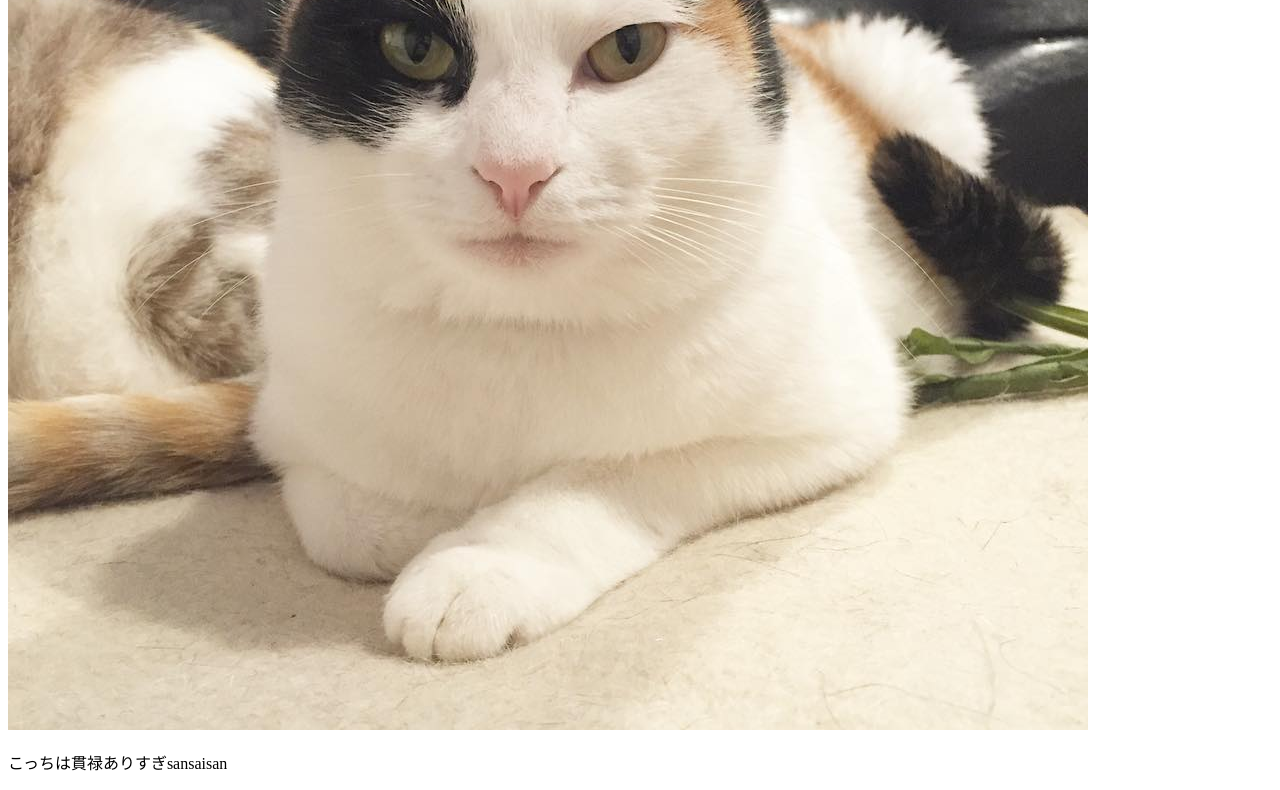
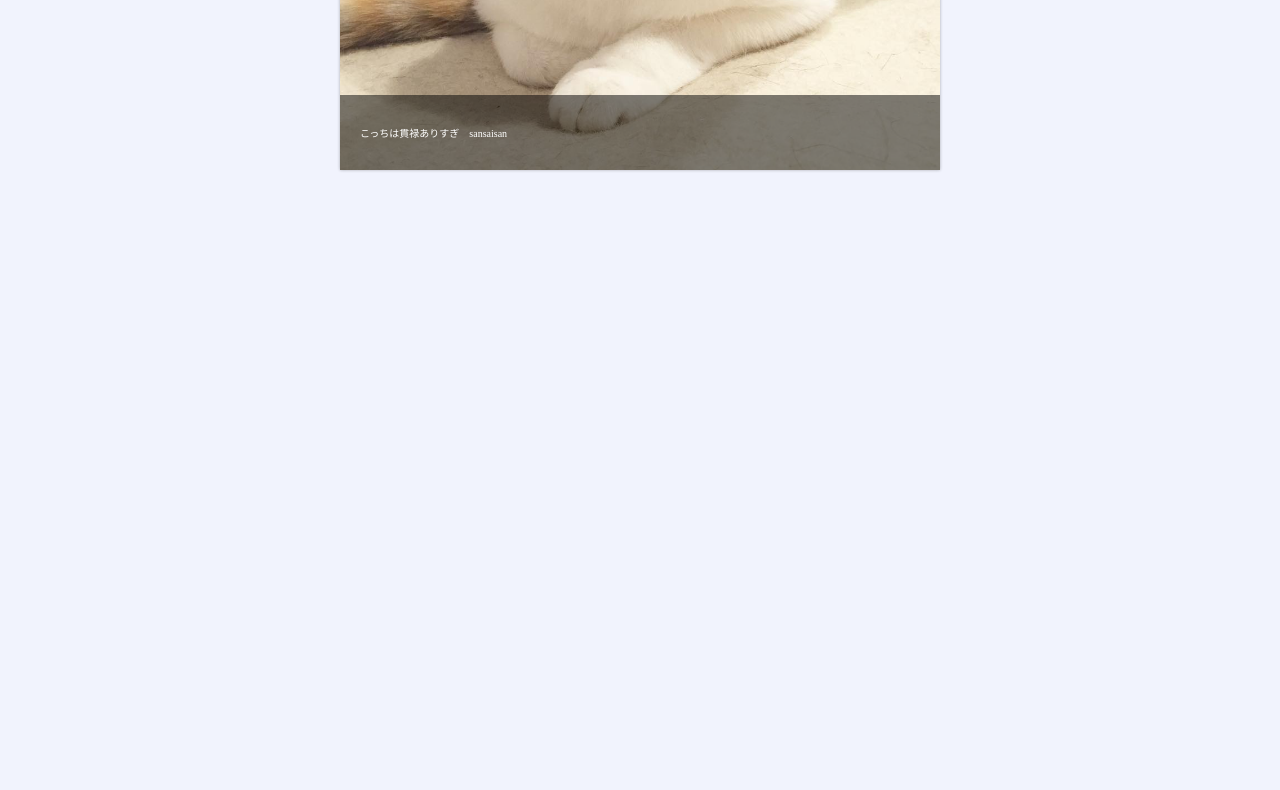
Before and after one commit to st-1297/js7, a plain HTML site: page index.html in a window 1280 px wide. Shown: the part 430-1220 px from the top of the page. After the commit the page ends 800 px from the top, so only its background shows below. Drawn offline with Linux system fonts and the light colour scheme.

Commit message:
JSによるHTML生成部分、1枚目

```diff
--- a/index.html
+++ b/index.html
@@ -6,7 +6,7 @@
         <title>My Photos</title>
 
         <link href="https://fonts.googleapis.com/css?family=Open+Sans+Condensed:300" rel="stylesheet">
-        <link href="css/style.css">
+        <link rel="stylesheet" href="css/style.css">
 
     </head>
     <body>
@@ -15,11 +15,49 @@
         </header>
         <div class="container">
             <div id="img_unit">
-                <div class="photo">
-                    <img src="img/img01.jpg">
-                    <div class="inner"><p>こっちは貫禄ありすぎ<span>sansaisan</span></p></div>
-                </div>
+              <!-- JavaScriptで記述 -->
             </div>
         </div><!-- container -->
+        <script>
+            var images = [
+                {
+                    "path" : "img/img01.jpg",
+                    "name" : "sansaisan",
+                    "caption" : "こっちは貫禄ありすぎ"
+                }
+                ,
+                {
+                    "path" : "img/img02.jpg",
+                    "name" : "yukky_13dream",
+                    "caption" : "年明け富士山"
+                }
+                ,
+                {
+                    "path" : "img/img03.jpg",
+                    "name" : "maako",
+                    "caption" : "空と大地の境界線って、どのあたり？"
+                }
+            ];
+
+            var img;
+            var caption;
+            var photo;
+
+            img = document.createElement('img');
+            img.setAttribute('src', images[0].path);
+
+            caption = document.createElement('div');
+            caption.className = 'inner';
+            caption.innerHTML =
+                '<p>' + images[0].caption + '<span>' + images[0].name + '</span></p>';
+
+            photo = document.createElement('div');
+            photo.className = 'photo';
+            photo.appendChild(img);
+            photo.appendChild(caption);
+
+            document.getElementById('img_unit').appendChild(photo);
+
+        </script>
     </body>
 </html>
```
